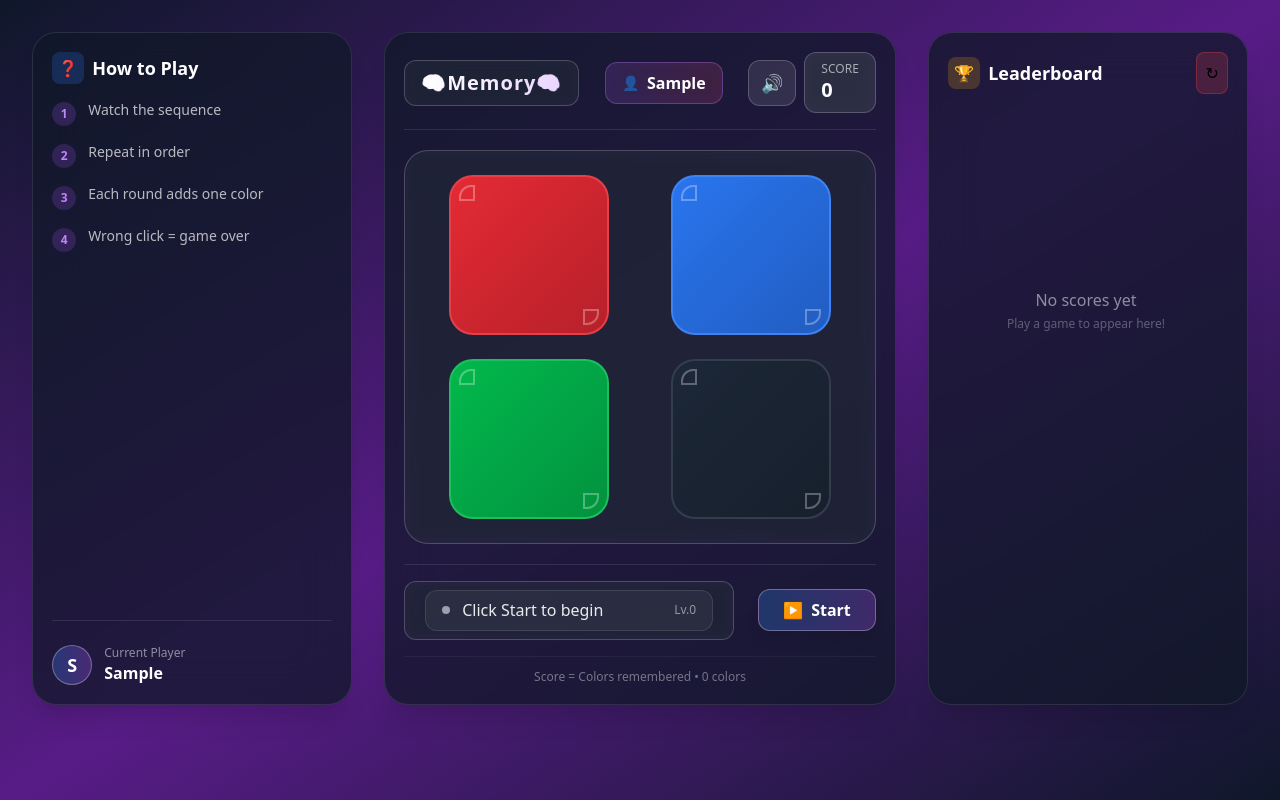
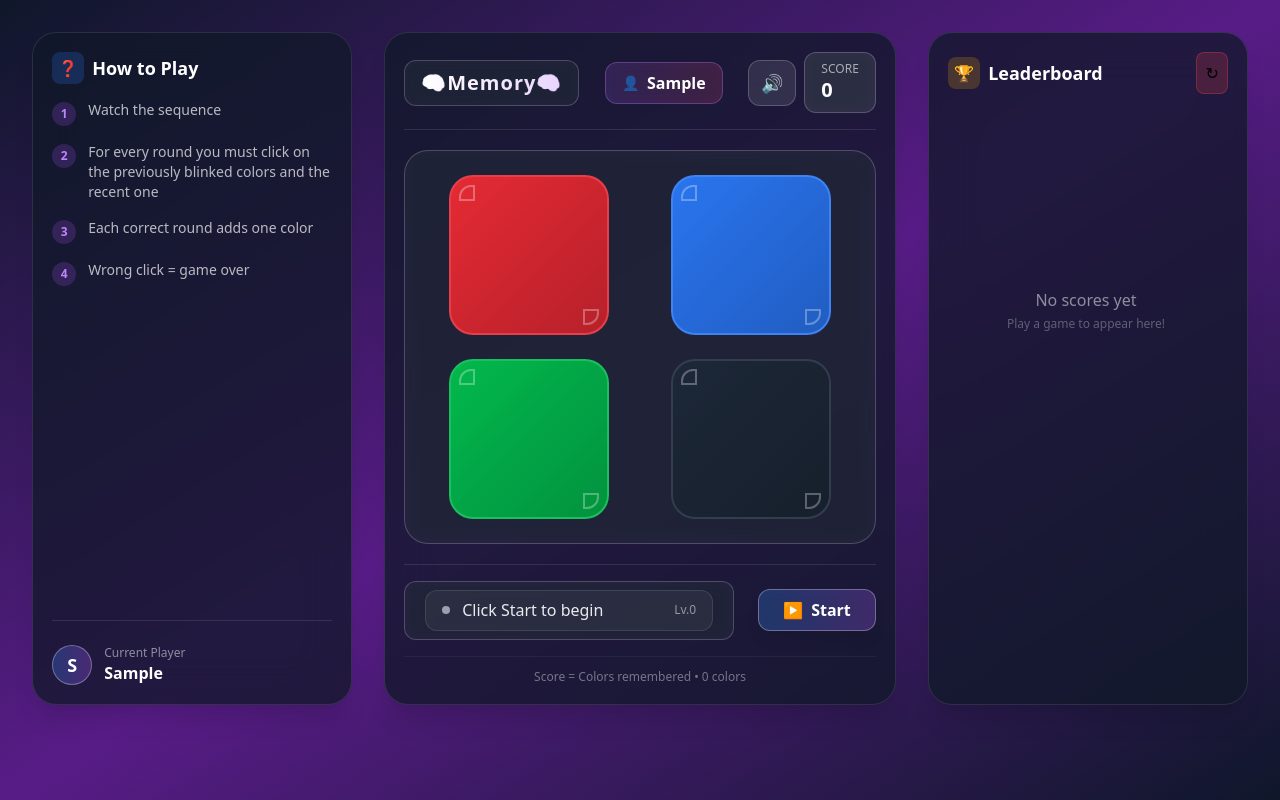
Before and after one commit to martic01/memorygame, a React (Vite) app: page / in a window 1280 px wide. Both pictures are taken after typing "Sample" into the empty fields and a click on the button "Start Playing". Built offline with nearby package versions, Linux system fonts and the light colour scheme.

Commit message:
add correct inst

```diff
--- a/src/pages/Homepage.jsx
+++ b/src/pages/Homepage.jsx
@@ -632,7 +632,7 @@ const SimonGame = () => {
           </div>
           <div className="space-y-4">
             <div className="flex gap-3"><div className="step-number w-6 h-6 bg-purple-500/20 rounded-full flex items-center justify-center flex-shrink-0 mt-0.5"><span className="step-text text-purple-400 text-xs font-bold">1</span></div><p className="text-white/70 text-sm">Watch the sequence of colors</p></div>
-            <div className="flex gap-3"><div className="step-number w-6 h-6 bg-purple-500/20 rounded-full flex items-center justify-center flex-shrink-0 mt-0.5"><span className="step-text text-purple-400 text-xs font-bold">2</span></div><p className="text-white/70 text-sm">Repeat by clicking the colors</p></div>
+            <div className="flex gap-3"><div className="step-number w-6 h-6 bg-purple-500/20 rounded-full flex items-center justify-center flex-shrink-0 mt-0.5"><span className="step-text text-purple-400 text-xs font-bold">2</span></div><p className="text-white/70 text-sm">For every round you must click on the previously blinked colors and the recent one</p></div>
             <div className="flex gap-3"><div className="step-number w-6 h-6 bg-purple-500/20 rounded-full flex items-center justify-center flex-shrink-0 mt-0.5"><span className="step-text text-purple-400 text-xs font-bold">3</span></div><p className="text-white/70 text-sm">Each correct round adds one color</p></div>
             <div className="flex gap-3"><div className="step-number w-6 h-6 bg-purple-500/20 rounded-full flex items-center justify-center flex-shrink-0 mt-0.5"><span className="step-text text-purple-400 text-xs font-bold">4</span></div><p className="text-white/70 text-sm">Wrong click = game over!</p></div>
           </div>
@@ -699,8 +699,8 @@ const SimonGame = () => {
             </div>
             <div className="space-y-4">
               <div className="flex gap-3"><div className="step-number w-6 h-6 bg-purple-500/20 rounded-full flex items-center justify-center flex-shrink-0 mt-0.5"><span className="step-text text-purple-400 text-xs font-bold">1</span></div><p className="text-white/70 text-sm">Watch the sequence</p></div>
-              <div className="flex gap-3"><div className="step-number w-6 h-6 bg-purple-500/20 rounded-full flex items-center justify-center flex-shrink-0 mt-0.5"><span className="step-text text-purple-400 text-xs font-bold">2</span></div><p className="text-white/70 text-sm">Repeat in order</p></div>
-              <div className="flex gap-3"><div className="step-number w-6 h-6 bg-purple-500/20 rounded-full flex items-center justify-center flex-shrink-0 mt-0.5"><span className="step-text text-purple-400 text-xs font-bold">3</span></div><p className="text-white/70 text-sm">Each round adds one color</p></div>
+              <div className="flex gap-3"><div className="step-number w-6 h-6 bg-purple-500/20 rounded-full flex items-center justify-center flex-shrink-0 mt-0.5"><span className="step-text text-purple-400 text-xs font-bold">2</span></div><p className="text-white/70 text-sm">For every round you must click on the previously blinked colors and the recent one</p></div>
+              <div className="flex gap-3"><div className="step-number w-6 h-6 bg-purple-500/20 rounded-full flex items-center justify-center flex-shrink-0 mt-0.5"><span className="step-text text-purple-400 text-xs font-bold">3</span></div><p className="text-white/70 text-sm">Each correct round adds one color</p></div>
               <div className="flex gap-3"><div className="step-number w-6 h-6 bg-purple-500/20 rounded-full flex items-center justify-center flex-shrink-0 mt-0.5"><span className="step-text text-purple-400 text-xs font-bold">4</span></div><p className="text-white/70 text-sm">Wrong click = game over</p></div>
             </div>
             <div className="player-info-container mt-6 pt-6 border-t border-white/10">
```
